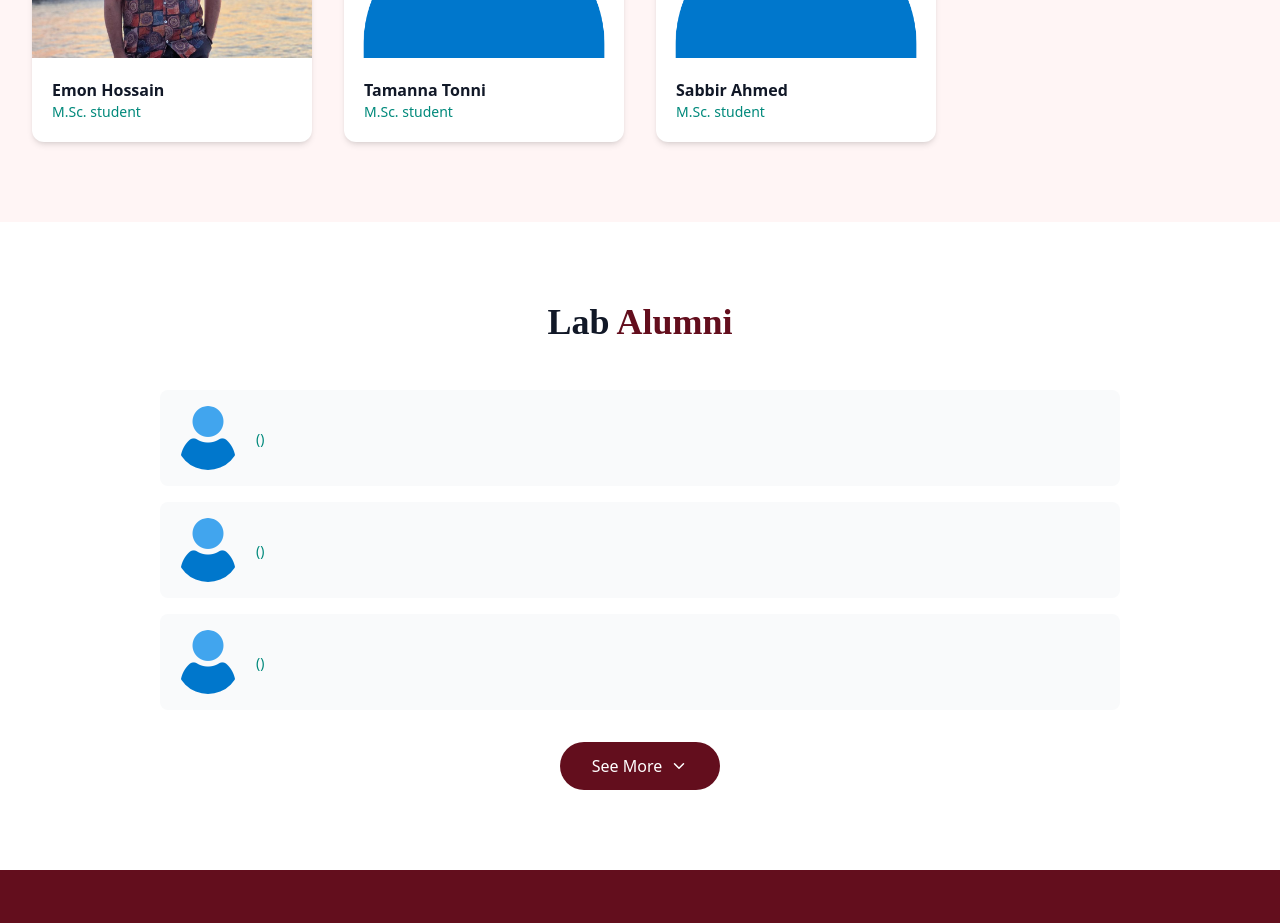
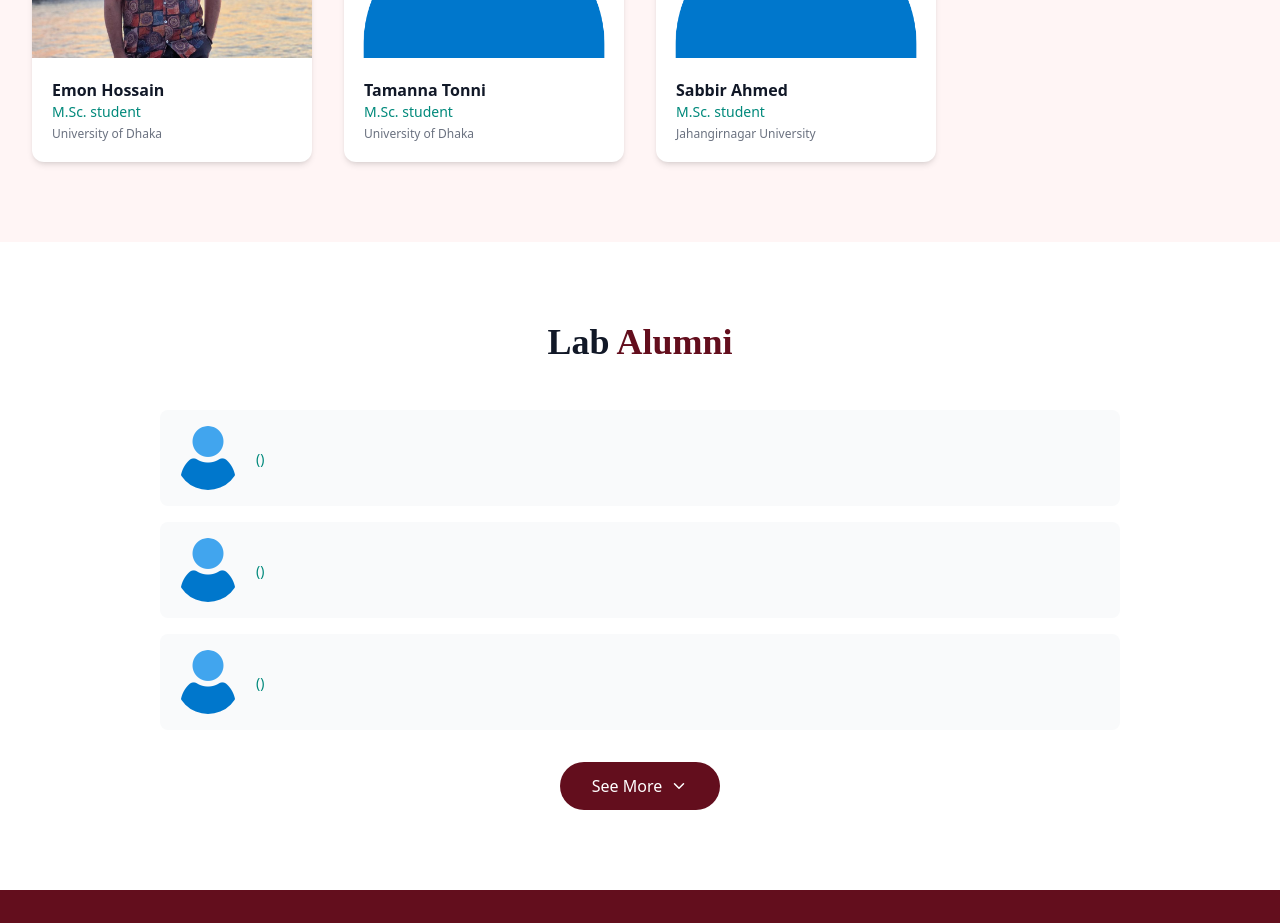
Before and after one commit to tahid02/NRG-lab-buet, a React (Vite) app: page /about-us in a window 1280 px wide. Shown: the part 2760-3683 px from the top of the page. Built offline with nearby package versions, Linux system fonts and the light colour scheme.

Commit message:
inst added

```diff
--- a/src/pages/AboutUs.tsx
+++ b/src/pages/AboutUs.tsx
@@ -69,18 +69,21 @@
   {
     name: 'Emon Hossain',
     role: 'M.Sc. student',
+    institution: 'University of Dhaka',
     image:
       '/public/images/members/Emon.jpeg',
   },
   {
     name: 'Tamanna Tonni',
     role: 'M.Sc. student',
+    institution: 'University of Dhaka',
     image:
       '/public/images/members/user_demo.png',
   },
   {
     name: 'Sabbir Ahmed',
     role: 'M.Sc. student',
+    institution: 'Jahangirnagar University',
     image:
       '/public/images/members/user_demo.png',
   },
@@ -411,6 +414,7 @@
                       <div className="p-5">
                         <h3 className="font-bold text-gray-900">{member.name}</h3>
                         <p className="text-sm text-[#00897b] font-medium">{member.role}</p>
+                        <p className="text-xs text-gray-500 mt-1">{member.institution}</p>
                       </div>
                     </motion.div>
                   ))}
```
